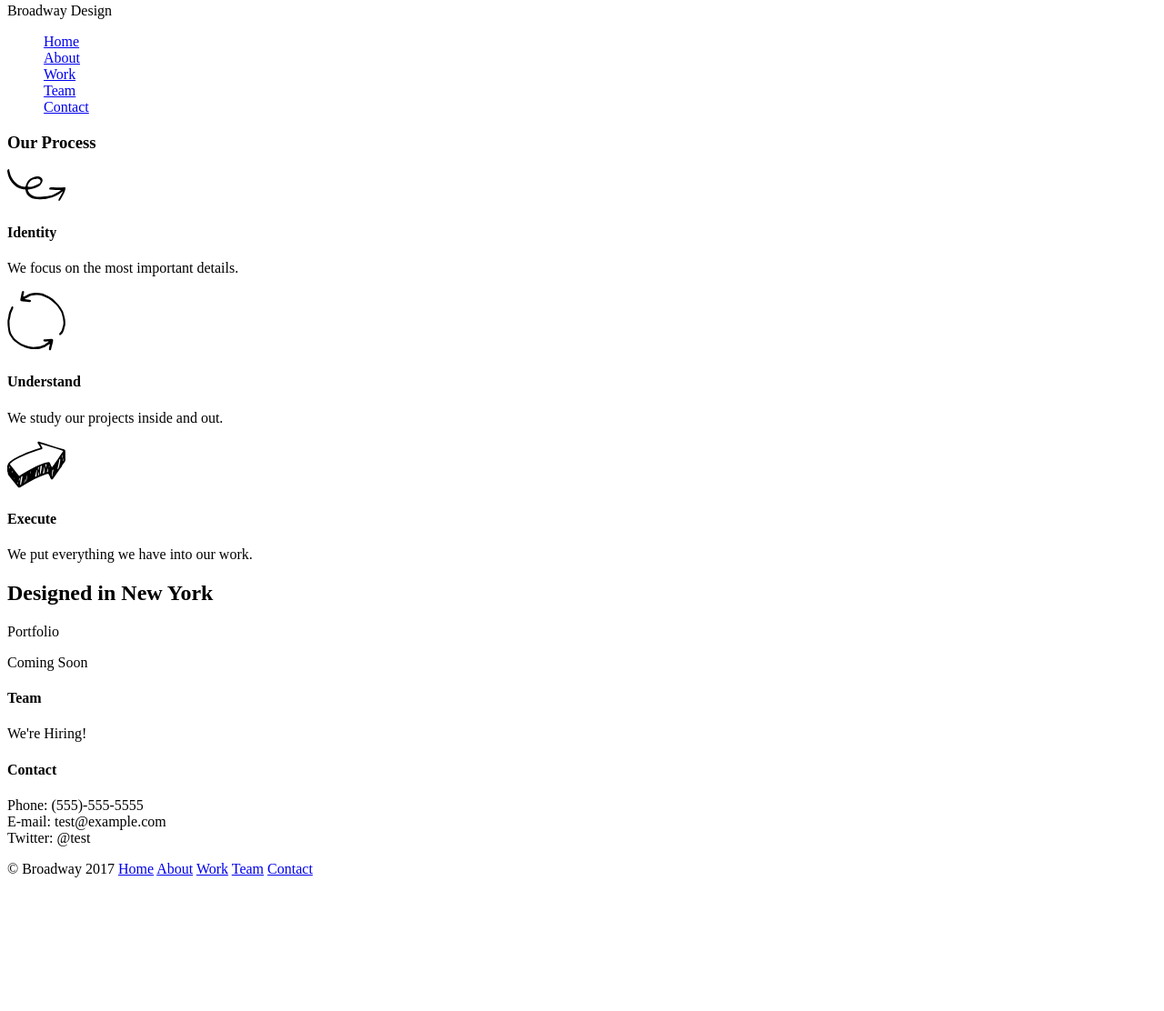
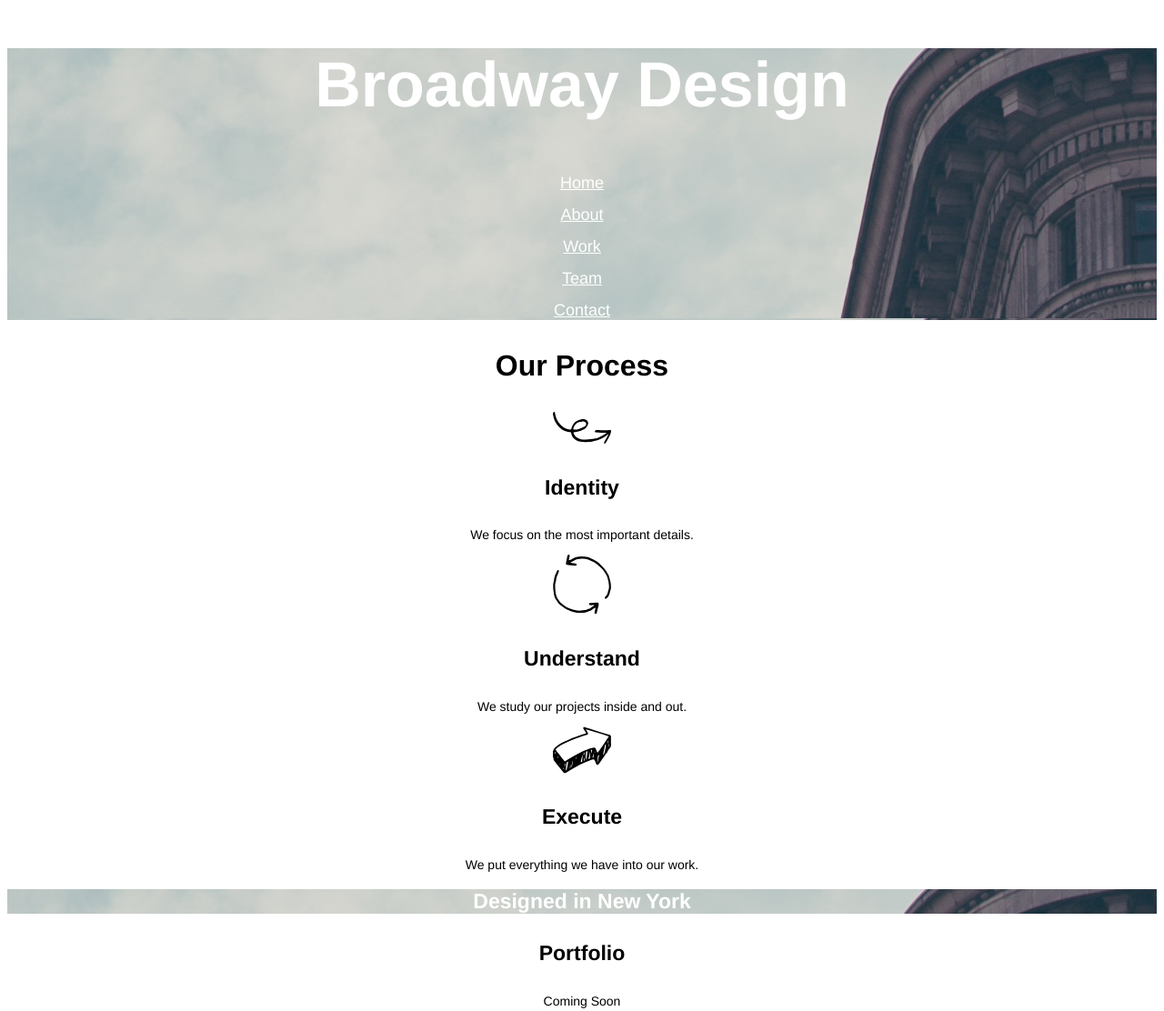
Before and after one commit to rjandersen/broadway_design, a plain HTML site: page index.html in a window 1280 px wide. Shown: the part 5-1117 px from the top of the page at 91% size. Before the commit the page ends 986 px from the top, so only its background shows below. Drawn offline with Linux system fonts and the light colour scheme.

Commit message:
Page content and style complete

```diff
--- a/index.html
+++ b/index.html
@@ -1,21 +1,21 @@
 <!DOCTYPE html>
 <html lang="eng">
   <head>
+    <link href="./resources/css/style.css" type="text/css" rel="stylesheet"
     <meta charset="utf-8">
     <title>Broadway</title>
   </head>
 
   <body>
-    <section id="header"
+    <section id="header" class="flatiron_img">
       <h1>Broadway Design</h1>
       <nav>
-        <ul style="list-style-type:none">
-          <li><a href="#">Home</a></li>
-          <li><a href="#">About</a></li>
-          <li><a href="#">Work</a></li>
-          <li><a href="#">Team</a></li>
-          <li><a href="#">Contact</a></li>
-        </ul>
+        <p><a class="header-nav" href="">Home</a></p>
+        <p><a class="header-nav" href="">About</a></p>
+        <p><a class="header-nav" href="">Work</a></p>
+        <p><a class="header-nav" href="">Team</a></p>
+        <p><a class="header-nav" href="">Contact</a></p>
+      </nav>
     </section>
 
     <section id="process">
@@ -40,9 +40,11 @@
       <p>We put everything we have into our work.</p>
     </section>
 
-    <h2>Designed in New York</h2>
+    <section class="flatiron_img">
+      <h2>Designed in New York</h2>
+    </section>
 
-    <section id="portfolio"
+    <section id="portfolio">
       <h4>Portfolio</h4>
       <p>Coming Soon</p>
     </section>
@@ -64,11 +66,11 @@
   <footer>
     <p>
       &copy Broadway 2017
-        <a href="#header">Home</a>
-        <a href="#header">About</a>
-        <a href="#header">Work</a>
-        <a href="#header">Team</a>
-        <a href="#header">Contact</a>
+        <a class="footer-nav" href="#header">Home</a>
+        <a class="footer-nav" href="#header">About</a>
+        <a class="footer-nav" href="#header">Work</a>
+        <a class="footer-nav" href="#header">Team</a>
+        <a class="footer-nav" href="#header">Contact</a>
     </p>
   </footer>
   </body>
--- a/resources/css/style.css
+++ b/resources/css/style.css
@@ -0,0 +1,49 @@
+html{
+  text-align: center;
+  font-family: Helvetica, Arial, sans-serif;
+}
+
+h1{
+  font-size: 70px;
+  font-weight: bold;
+}
+
+h2{
+  font-size: 23px;
+  font-weight: bold;
+}
+
+h3{
+  font-size:32px;
+  font-weight: bold;
+}
+
+h4{
+  font-size: 23px;
+  font-weight: bold;
+}
+
+p{
+  font-size: 14px;
+}
+
+footer{
+  text-align: left;
+  font-size: 11px;
+  color: white;
+  background-color: dimgray
+}
+
+.flatiron_img{
+  background-image: url("../images/flatiron-building.png");
+  color: white;
+}
+
+.header-nav{
+  color: white;
+  font-size: 18px;
+}
+
+.footer-nav{
+  color: white;
+}
```
